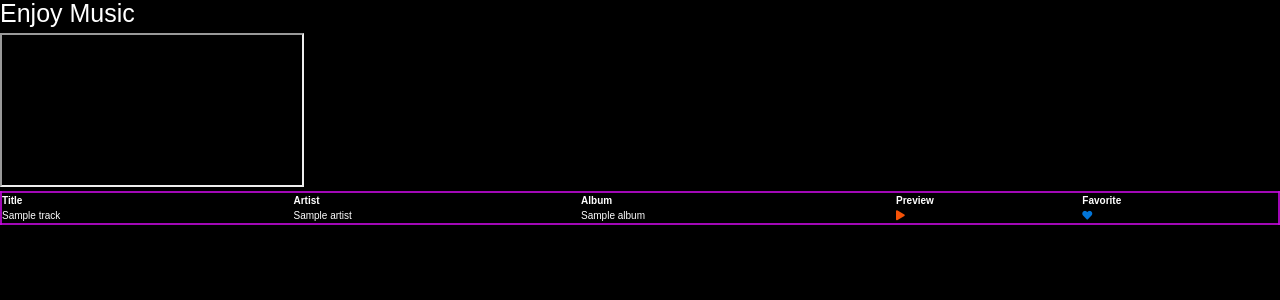
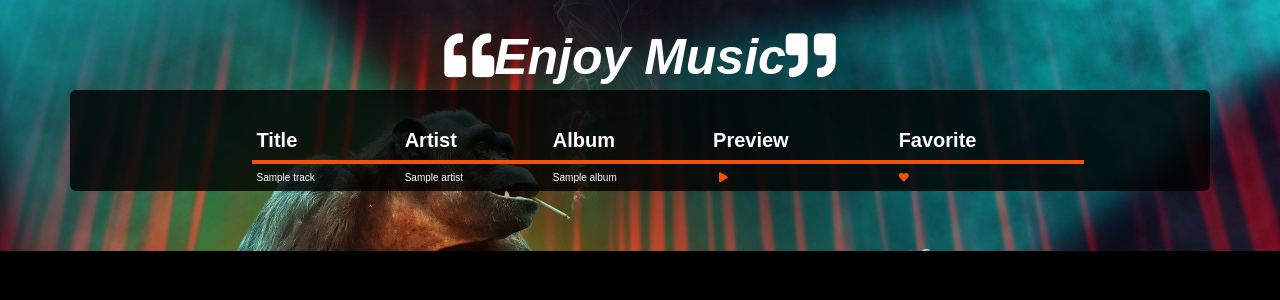
Before and after one commit to Burence1/MusNetic, a Flask app: template app/templates/playlist.html in a window 1280 px wide. Shown: the top 300 px of the page. Run offline with Flask 2, Linux system fonts and the light colour scheme; the template is opened without the code that fills it: most values are stand-ins (such as "Sample title", 1, 10 or a date in 2020); some libraries are stand-ins or nearby versions.

Commit message:
Style playlist and index page to completion

```diff
--- /dev/null
+++ b/app/static/css/playlist.css
@@ -0,0 +1,50 @@
+.playlist {
+    background-image: url('../images/playlist.jpg');
+    background-size: cover;
+    background-repeat: no-repeat;
+}
+
+.tablePlay {
+    background-color: rgba(0, 0, 0, 0.8);
+    border-radius: 6px;
+}
+
+.headingplay {
+    font-size: 50px;
+    font-weight: bold;
+    text-align: center;
+    font-style: italic;
+}
+
+table {
+    width: 75%;
+    margin-left: 15%;
+    margin-right: 10%;
+}
+
+th,
+td {
+    text-align: left;
+    padding: 5px;
+}
+
+th {
+    font-size: 20px;
+    border-bottom: 4px solid rgb(245, 82, 7);
+}
+
+#myIframe2 {
+    display: none;
+    margin-left: 40%;
+    box-shadow: 0 0 20px 0 grey;
+    border-radius: 6px;
+    margin-top: 0%;
+    height: 100px;
+    float: center;
+    margin-bottom: 1%;
+}
+
+.playlistbtn {
+    background: transparent;
+    border: none;
+}
--- a/app/static/css/styles.css
+++ b/app/static/css/styles.css
@@ -51,7 +51,7 @@
 }
 
 .headingIndex {
-    font-size: 100px;
+    font-size: 90px;
     font-style: italic;
     color: rgb(245, 82, 7, 0.8);
 }
@@ -115,13 +115,3 @@
     font-size: 20px;
     color: rgb(245, 82, 7);
 }
-
-table {
-    border: 2px solid rgb(202, 10, 228, 0.8);
-    border-collapse: collapse;
-}
-
-th,
-td {
-    text-align: left;
-}
--- a/app/static/js/scripts.js
+++ b/app/static/js/scripts.js
@@ -3,6 +3,9 @@
     $(".play").click(function() {
         $("#iframe1").show('1500');
     });
+    $(".playlistbtn").click(function() {
+        $("#myIframe2").show('1500');
+    });
 
 
 });
--- a/app/templates/base.html
+++ b/app/templates/base.html
@@ -3,10 +3,12 @@
 <link rel="preconnect" href="https://fonts.gstatic.com">
 <link rel="stylesheet" href="https://use.fontawesome.com/releases/v5.1.0/css/all.css" integrity="sha384-lKuwvrZot6UHsBSfcMvOkWwlCMgc0TaWr+30HWe3a4ltaBwTZhyTEggF5tJv8tbt" crossorigin="anonymous">
 <link rel="stylesheet" href="https://maxcdn.bootstrapcdn.com/bootstrap/4.0.0-alpha.6/css/bootstrap.min.css" integrity="sha384-rwoIResjU2yc3z8GV/NPeZWAv56rSmLldC3R/AZzGRnGxQQKnKkoFVhFQhNUwEyJ" crossorigin="anonymous">
+<link rel="stylesheet" href="{{url_for('static',filename='css/styles.css')}}" type="text/css">
+<link rel="stylesheet" href="{{url_for('static',filename='css/playlist.css')}}" type="text/css">
 <script src="https://code.jquery.com/jquery-3.1.1.slim.min.js" integrity="sha384-A7FZj7v+d/sdmMqp/nOQwliLvUsJfDHW+k9Omg/a/EheAdgtzNs3hpfag6Ed950n" crossorigin="anonymous"></script>
 <script src="https://maxcdn.bootstrapcdn.com/bootstrap/4.0.0-alpha.6/js/bootstrap.min.js" integrity="sha384-vBWWzlZJ8ea9aCX4pEW3rVHjgjt7zpkNpZk+02D9phzyeVkE+jo0ieGizqPLForn" crossorigin="anonymous"></script>
 <script src="https://cdn.jsdelivr.net/npm/@popperjs/core@2.9.1/dist/umd/popper.min.js" integrity="sha384-SR1sx49pcuLnqZUnnPwx6FCym0wLsk5JZuNx2bPPENzswTNFaQU1RDvt3wT4gWFG" crossorigin="anonymous"></script>
 <script src="https://cdn.jsdelivr.net/npm/bootstrap@5.0.0-beta3/dist/js/bootstrap.min.js" integrity="sha384-j0CNLUeiqtyaRmlzUHCPZ+Gy5fQu0dQ6eZ/xAww941Ai1SxSY+0EQqNXNE6DZiVc" crossorigin="anonymous"></script>
 <script src="{{ url_for('static', filename='js/scripts.js') }}"></script>
 
-<link rel="stylesheet" href="{{url_for('static',filename='css/styles.css')}}" type="text/css"> {% endblock %}
+{% endblock %}
--- a/app/templates/playlist.html
+++ b/app/templates/playlist.html
@@ -1,10 +1,17 @@
 {% extends 'base.html'%} {% block content%}
-<h1 id="music">Enjoy Music
+<div class="playlist">
+    <br>
+    <br>
+
+    <h1 id="music" class=" text-centre headingplay"><i class="fa fa-quote-left" aria-hidden="true"></i>Enjoy Music<i class="fa fa-quote-right" aria-hidden="true"></i>
     </h1>
 
-<iframe name='myIframe'></iframe>
-<div>
-    <table style="width: 100%">
+    <div class=" container tablePlay">
+        <br>
+        <br>
+        <iframe name='myIframe2' id="myIframe2"></iframe>
+
+        <table style="text-align:center;">
             <tr>
                 <th>Title</th>
                 <th>Artist</th>
@@ -17,16 +24,23 @@
                 <td>{{track.title}}</td>
                 <td>{{track.artist.name}}</td>
                 <td>{{track.album.title|truncate(20)}}</td>
-            <td><a href="{{track.preview}}" target="myIframe"><i class="fa fa-play"></i></a>
+                <td><a href=" {{track.preview}} " target="myIframe2"><button class="playlistbtn" style="width:fit-content; height:fit-content;"><i class="fa fa-play"></i></button>
+</a>
                 </td>
                 <td>
-                <a href="{{url_for('main.favourite_radio',id=track.id)}}">
-                    <i class="fa fa-heart"></i></a>
+                    <a href="{{url_for( 'main.favourite_radio',id=track.id)}} ">
+                        <i class="fas fa-heart "></i></a>
                 </td>
 
 
             </tr>
             {%endfor%}
         </table>
+
     </div>
-<br> {%endblock%}
+    <br>
+    <br>
+    <br>
+    <br>
+</div>
+{%endblock%}
```
Also changed, not shown: app/static/images/playlist.jpg (added). Lines whose indentation alone changed are shown as unchanged.
